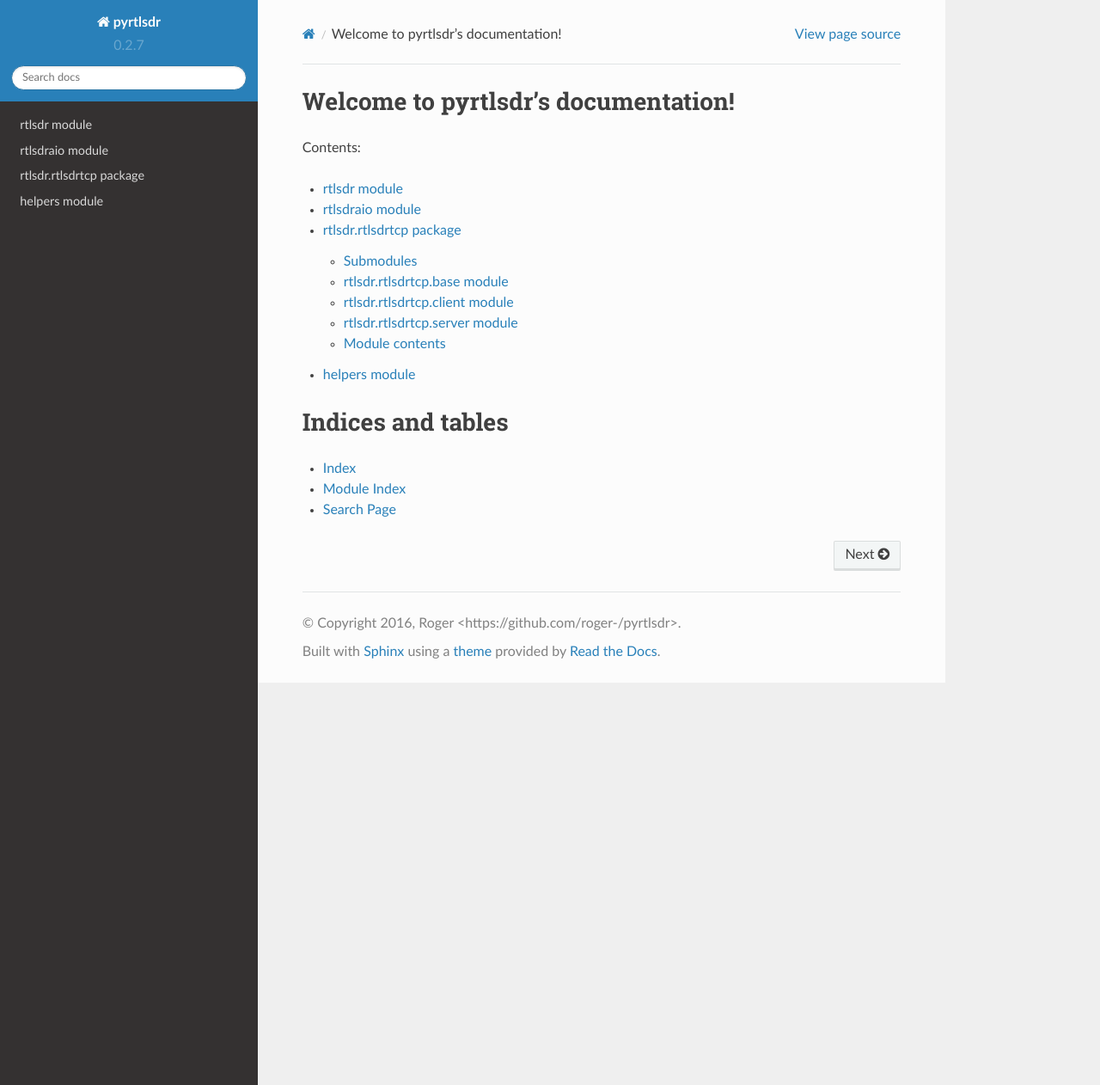
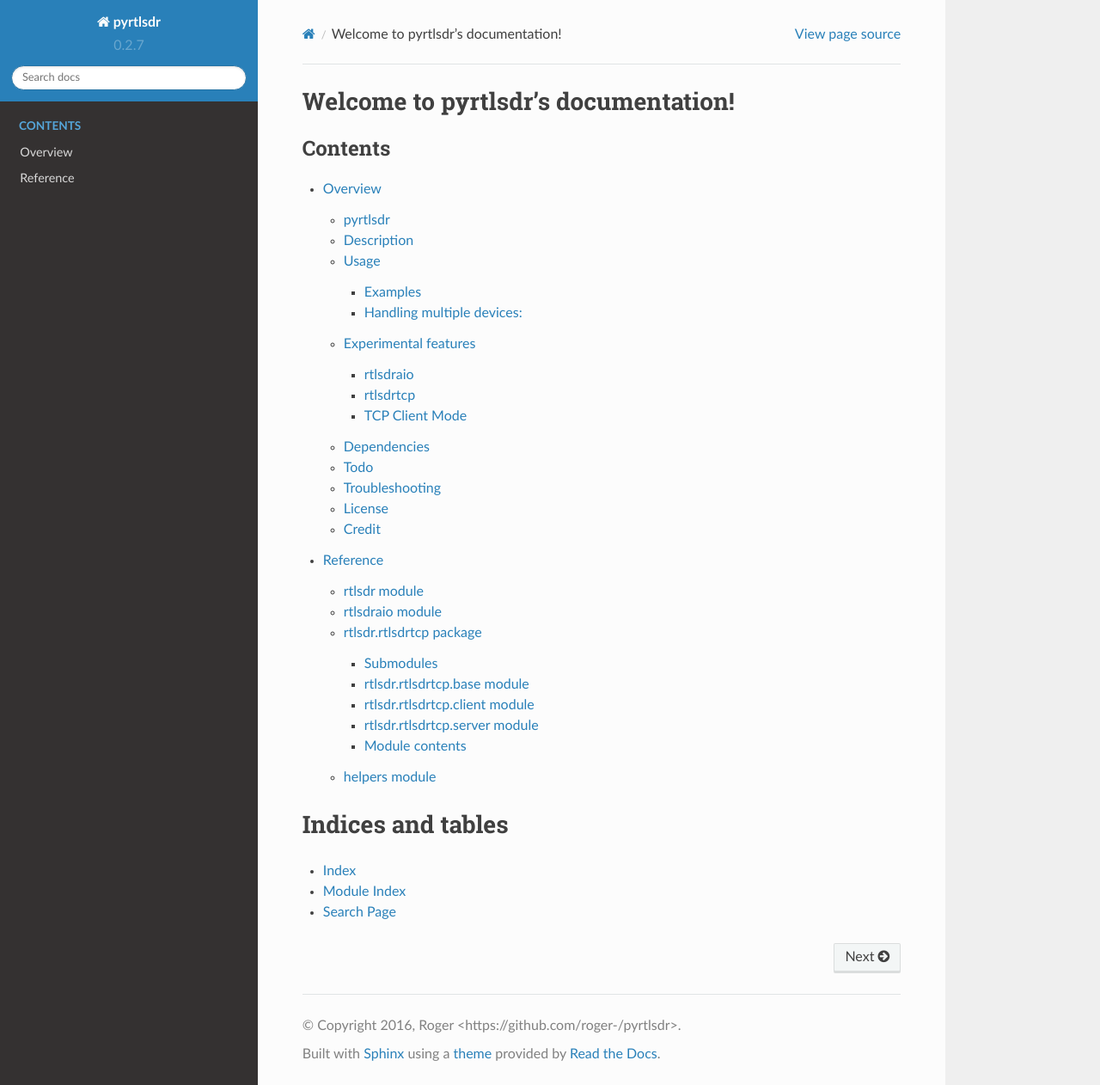
Before and after one commit to pyrtlsdr/pyrtlsdr, a Sphinx documentation site: the page built from doc/source/index.rst, in a window 1280 px wide and 1262 px high. Shown: the whole window at 86% size. Built offline with Sphinx 7.4.7 and the Read the Docs theme 2.0.0, drawn with Linux system fonts in a browser that asks for light colours.

Commit message:
Add an overview section to the main doc tree

```diff
--- /dev/null
+++ b/doc/source/Overview.rst
@@ -0,0 +1,5 @@
+========
+Overview
+========
+
+.. mdinclude:: ../../README.md
--- /dev/null
+++ b/doc/source/Reference.rst
@@ -0,0 +1,9 @@
+Reference
+=========
+
+.. toctree::
+
+    rtlsdr
+    rtlsdraio
+    rtlsdrtcp
+    helpers
--- a/doc/source/conf.py
+++ b/doc/source/conf.py
@@ -45,6 +45,7 @@
     'sphinx.ext.viewcode',
     'sphinx.ext.githubpages',
     'sphinx.ext.napoleon',
+    'm2r',
 ]
 
 autodoc_member_order = 'groupwise'
@@ -54,8 +55,8 @@
 
 # The suffix(es) of source filenames.
 # You can specify multiple suffix as a list of string:
-# source_suffix = ['.rst', '.md']
-source_suffix = '.rst'
+source_suffix = ['.rst', '.md']
+# source_suffix = '.rst'
 
 # The encoding of source files.
 #source_encoding = 'utf-8-sig'
--- a/doc/source/index.rst
+++ b/doc/source/index.rst
@@ -6,15 +6,13 @@
 Welcome to pyrtlsdr's documentation!
 ====================================
 
-Contents:
+.. toctree::
+   :caption: Contents
+   :name: mastertoc
+   :maxdepth: 3
 
-.. toctree::
-   :maxdepth: 2
-
-   rtlsdr
-   rtlsdraio
-   rtlsdrtcp
-   helpers
+   Overview
+   Reference
 
 
 Indices and tables
```
